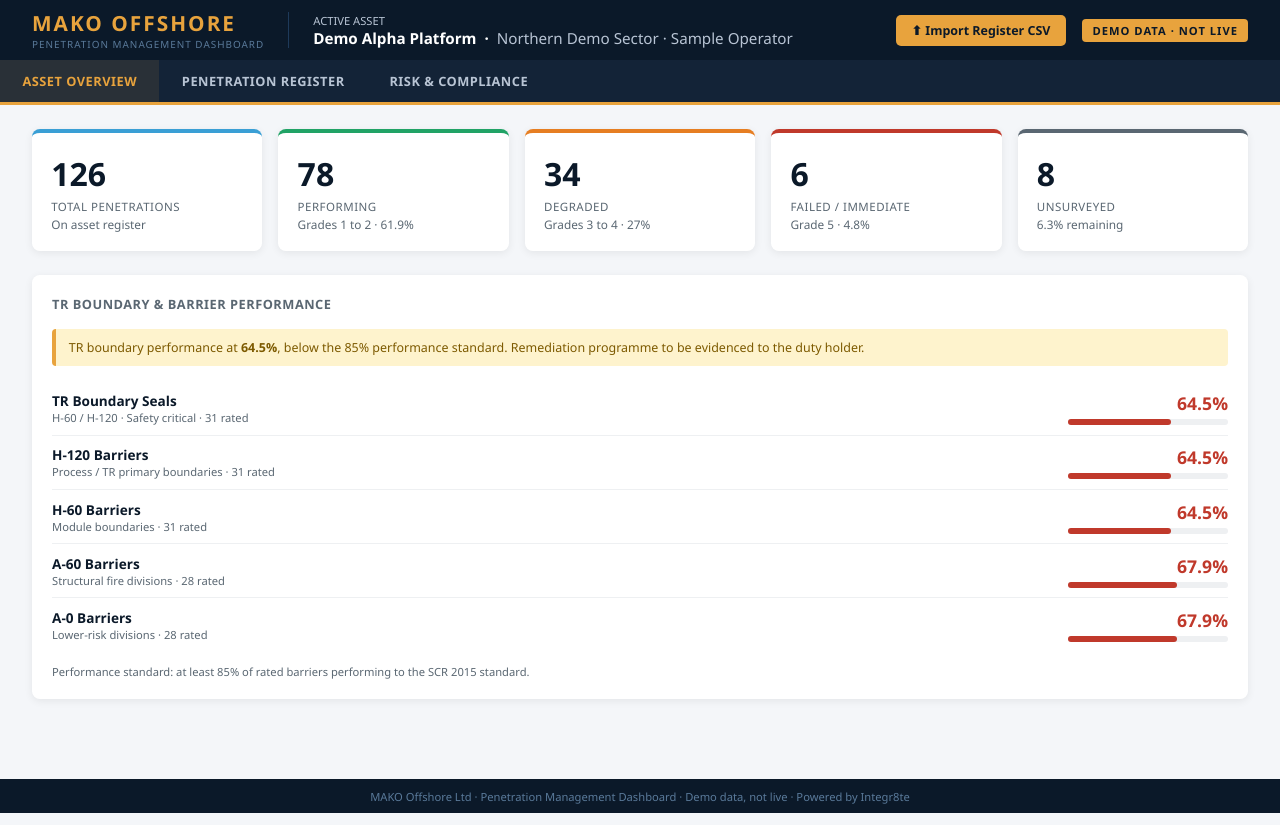
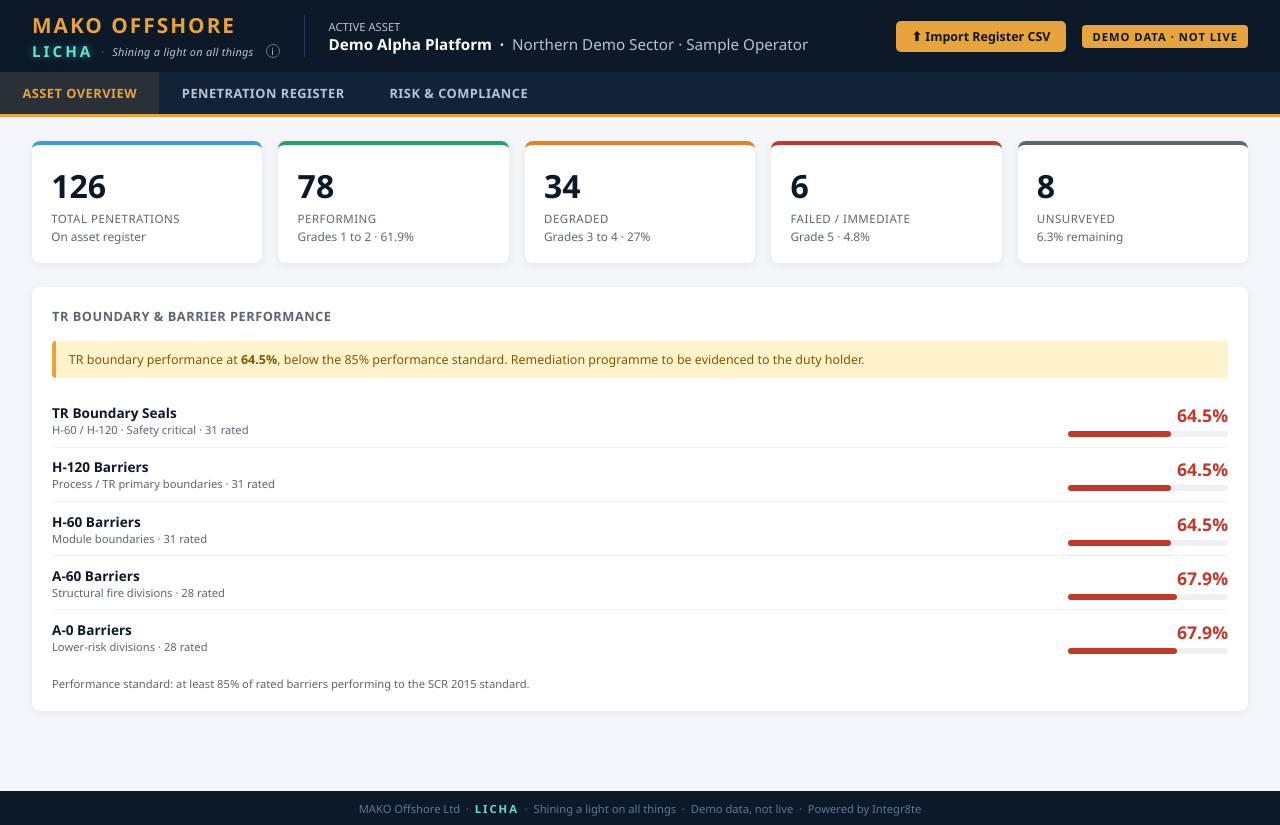
Before and after one commit to integr8te/Demo-dashboard-, a plain HTML site: page index.html in a window 1280 px wide. Drawn offline with Linux system fonts and the light colour scheme.

Commit message:
Update index.html

```diff
--- a/index.html
+++ b/index.html
@@ -3,14 +3,20 @@
 <head>
 <meta charset="UTF-8">
 <meta name="viewport" content="width=device-width, initial-scale=1.0">
-<title>Penetration Management Dashboard (Demo)</title>
+<title>LICHA · Penetration Management Dashboard (Demo)</title>
 <style>
-:root{--navy:#0B1929;--amber:#E8A33D;--blue:#3A9FD5;--green:#21A366;--red:#C0392B;--orange:#E67E22;--grey:#5A6772;--light:#F4F6F9;--card:#FFFFFF;}
+:root{--navy:#0B1929;--amber:#E8A33D;--blue:#3A9FD5;--licha:#5FE3D4;--green:#21A366;--red:#C0392B;--orange:#E67E22;--grey:#5A6772;--light:#F4F6F9;--card:#FFFFFF;}
 *{box-sizing:border-box;margin:0;padding:0;font-family:'Segoe UI',Arial,sans-serif;}
 body{background:var(--light);color:var(--navy);}
-.header{background:var(--navy);color:#fff;padding:0 2rem;display:flex;align-items:center;justify-content:space-between;height:60px;}
+.header{background:var(--navy);color:#fff;padding:0 2rem;display:flex;align-items:center;justify-content:space-between;height:72px;}
 .header-left{display:flex;align-items:center;gap:1rem;}
 .logo{font-size:1.3rem;font-weight:700;color:var(--amber);letter-spacing:2px;}
+.sub-brand{display:flex;align-items:center;gap:8px;margin-top:2px;}
+.licha-mark{font-size:0.95rem;font-weight:700;color:var(--licha);letter-spacing:3px;text-shadow:0 0 8px rgba(95,227,212,0.45);}
+.licha-divider{color:#5A7A9A;font-size:0.7rem;}
+.licha-tagline{font-size:0.68rem;color:#B8C4D4;font-style:italic;letter-spacing:0.3px;}
+.licha-info{display:inline-block;width:14px;height:14px;border-radius:50%;border:1px solid #5A7A9A;color:#B8C4D4;font-size:0.62rem;line-height:12px;text-align:center;cursor:help;margin-left:4px;font-style:normal;}
+.licha-info:hover{color:var(--licha);border-color:var(--licha);}
 .asset-label{font-size:0.7rem;color:#B8C4D4;}
 .asset-name{font-size:0.95rem;font-weight:600;color:#fff;}
 .demo-badge{background:var(--amber);color:var(--navy);font-size:0.7rem;font-weight:700;letter-spacing:1px;padding:4px 10px;border-radius:4px;}
@@ -48,6 +54,7 @@ tr:hover td{background:#F8F9FC;}
 .filter-row label{font-size:0.75rem;color:var(--grey);font-weight:600;}
 .banner{background:#FEF3CD;border-left:4px solid var(--amber);border-radius:4px;padding:0.6rem 0.8rem;font-size:0.78rem;margin-bottom:1rem;color:#7D5A00;}
 .footer{background:var(--navy);color:#5A7A9A;font-size:0.7rem;text-align:center;padding:0.6rem;margin-top:2rem;}
+.footer .footer-licha{color:var(--licha);font-weight:700;letter-spacing:2px;}
 .upload-modal{display:none;position:fixed;inset:0;z-index:9999;background:rgba(0,0,0,0.6);align-items:center;justify-content:center;}
 .upload-modal.open{display:flex;}
 .upload-box{background:#fff;border-radius:12px;width:520px;max-width:95vw;overflow:hidden;}
@@ -61,6 +68,15 @@ tr:hover td{background:#F8F9FC;}
 #csv-file-input{display:none;}
 .upload-note{font-size:0.75rem;color:var(--grey);margin-top:0.9rem;}
 .btn-cancel{background:#EEF0F2;color:var(--navy);border:none;padding:8px 20px;border-radius:5px;font-size:0.85rem;cursor:pointer;font-weight:600;margin-top:1rem;}
+.about-modal{display:none;position:fixed;inset:0;z-index:9999;background:rgba(0,0,0,0.6);align-items:center;justify-content:center;}
+.about-modal.open{display:flex;}
+.about-box{background:#fff;border-radius:12px;width:520px;max-width:95vw;overflow:hidden;}
+.about-box-header{background:var(--navy);padding:1.1rem 1.4rem;display:flex;justify-content:space-between;align-items:center;}
+.about-box-header h3{color:var(--licha);font-size:1rem;letter-spacing:3px;text-shadow:0 0 6px rgba(95,227,212,0.45);}
+.about-box-header button{background:none;border:none;color:#B8C4D4;font-size:1.2rem;cursor:pointer;}
+.about-body{padding:1.4rem;font-size:0.85rem;line-height:1.5;color:var(--navy);}
+.about-body p{margin-bottom:0.8rem;}
+.about-body em{color:var(--grey);}
 </style>
 </head>
 <body>
@@ -68,9 +84,14 @@ tr:hover td{background:#F8F9FC;}
   <div class="header-left">
     <div>
       <div class="logo">MAKO OFFSHORE</div>
-      <div style="font-size:0.62rem;color:#5A7A9A;letter-spacing:1px">PENETRATION MANAGEMENT DASHBOARD</div>
+      <div class="sub-brand">
+        <span class="licha-mark">LICHA</span>
+        <span class="licha-divider">·</span>
+        <span class="licha-tagline">Shining a light on all things</span>
+        <span class="licha-info" onclick="openAbout()" title="About LICHA">i</span>
+      </div>
     </div>
-    <div style="width:1px;height:36px;background:#1E3A5A;margin:0 0.5rem"></div>
+    <div style="width:1px;height:42px;background:#1E3A5A;margin:0 0.5rem"></div>
     <div>
       <div class="asset-label">ACTIVE ASSET</div>
       <div class="asset-name">Demo Alpha Platform &nbsp;·&nbsp; <span style="color:#B8C4D4;font-weight:400">Northern Demo Sector · Sample Operator</span></div>
@@ -121,7 +142,7 @@ tr:hover td{background:#F8F9FC;}
   </div>
 </div>
 
-<div class="footer">MAKO Offshore Ltd · Penetration Management Dashboard · Demo data, not live · Powered by Integr8te</div>
+<div class="footer">MAKO Offshore Ltd &nbsp;·&nbsp; <span class="footer-licha">LICHA</span> &nbsp;·&nbsp; Shining a light on all things &nbsp;·&nbsp; Demo data, not live &nbsp;·&nbsp; Powered by Integr8te</div>
 
 <!-- UPLOAD MODAL -->
 <div class="upload-modal" id="upload-modal">
@@ -135,6 +156,19 @@ tr:hover td{background:#F8F9FC;}
       <input type="file" id="csv-file-input" accept=".csv">
       <div class="upload-note">Expected columns include: Tag, Deck, Module, Rating, TR (Yes/No), Service, Seal, Grade (1 to 5), Status. The dashboard recomputes every figure from the file. Nothing is uploaded anywhere; it is read in your browser.</div>
       <button class="btn-cancel" onclick="closeUpload()">Cancel</button>
+    </div>
+  </div>
+</div>
+
+<!-- ABOUT LICHA MODAL -->
+<div class="about-modal" id="about-modal">
+  <div class="about-box">
+    <div class="about-box-header"><h3>LICHA</h3><button onclick="closeAbout()">✕</button></div>
+    <div class="about-body">
+      <p><strong>LICHA</strong> is MAKO Offshore's master penetration register and integrity intelligence platform.</p>
+      <p>The name comes from <em>Dalatias licha</em>, the kitefin shark, the largest known bioluminescent vertebrate. It lives in the deep ocean and lights its own way through the dark.</p>
+      <p>LICHA does the same for offshore asset integrity: it shines a light on the penetrations, seals, and boundary elements that have been hidden in fragmented data and tribal knowledge, so the operator can see, evidence, and act with confidence.</p>
+      <p style="font-size:0.78rem;color:var(--grey);margin-top:1rem;">Shining a light on all things.</p>
     </div>
   </div>
 </div>
@@ -275,6 +309,10 @@ function parseCsv(text){
   return out;
 }
 
+/* ---- ABOUT LICHA MODAL ---- */
+function openAbout(){ document.getElementById("about-modal").classList.add("open"); }
+function closeAbout(){ document.getElementById("about-modal").classList.remove("open"); }
+
 renderAll();
 </script>
 </body>
```
